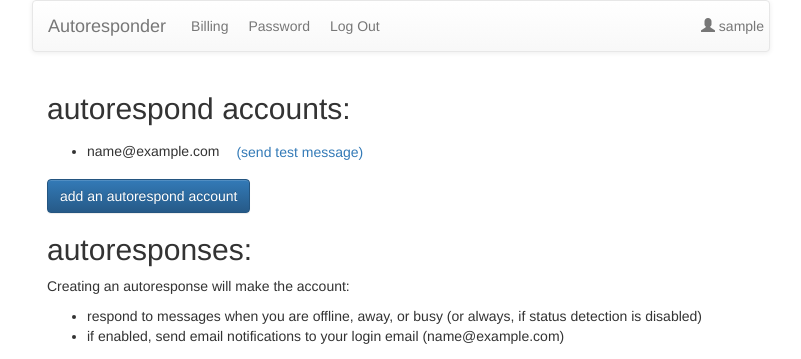
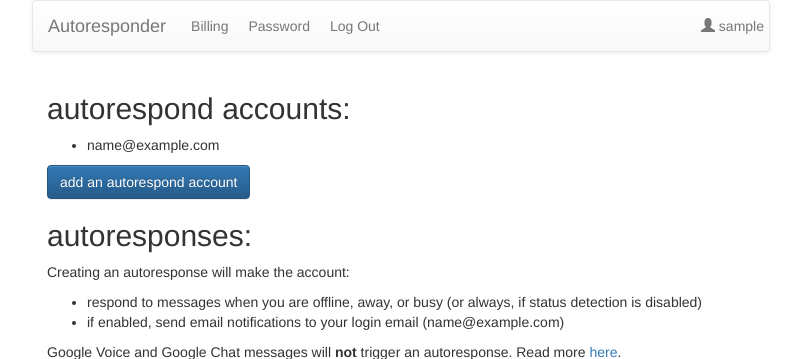
Before and after one commit to simon-weber/gchatautorespond, a Django app: page /autorespond/ in a window 1280 px wide. Shown: the top 359 px of the page, without its empty margins (239-1040 px from the left). Run offline with Django 3.2, Linux system fonts and the light colour scheme; a user stored in the database is signed in; tables that the repository leaves empty hold one stand-in row (values such as "Sample post"); parts of the project's set-up code (start-up, migrations or seed data) failed here and were passed over; some libraries are stand-ins or nearby versions.

Commit message:
remove test message link
the test message bot no longer works

```diff
--- a/gchatautorespond/apps/autorespond/templates/logged_in.html
+++ b/gchatautorespond/apps/autorespond/templates/logged_in.html
@@ -13,9 +13,6 @@
                     {% csrf_token %}
                     {{ gcredential.email }}
                     <input type="hidden" name="email" value="{{ gcredential.email }}">
-                    {% if gcredential in autorespond_formset.active_credentials and is_active %}
-                        <input class="btn btn-link" type="submit" value="(send test message)">
-                    {% endif %}
                 </form>
             </li>
             {% endfor %}
```
